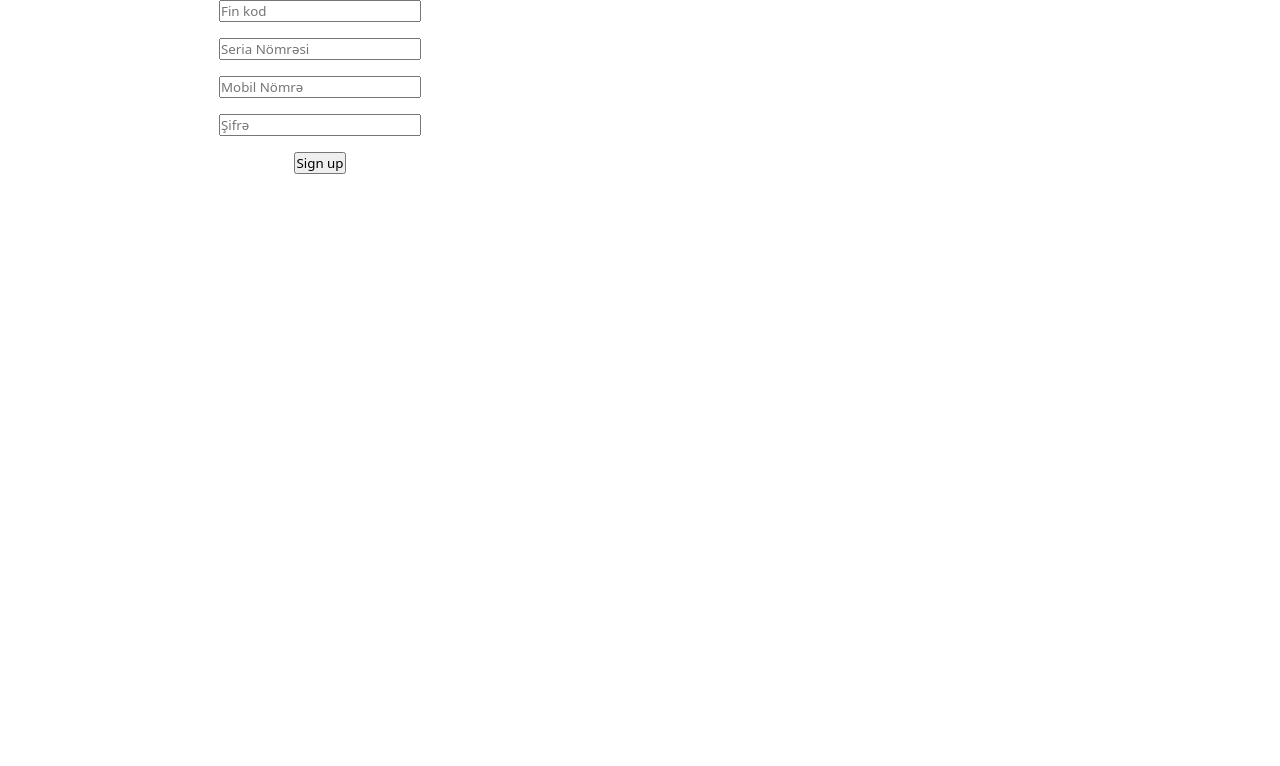
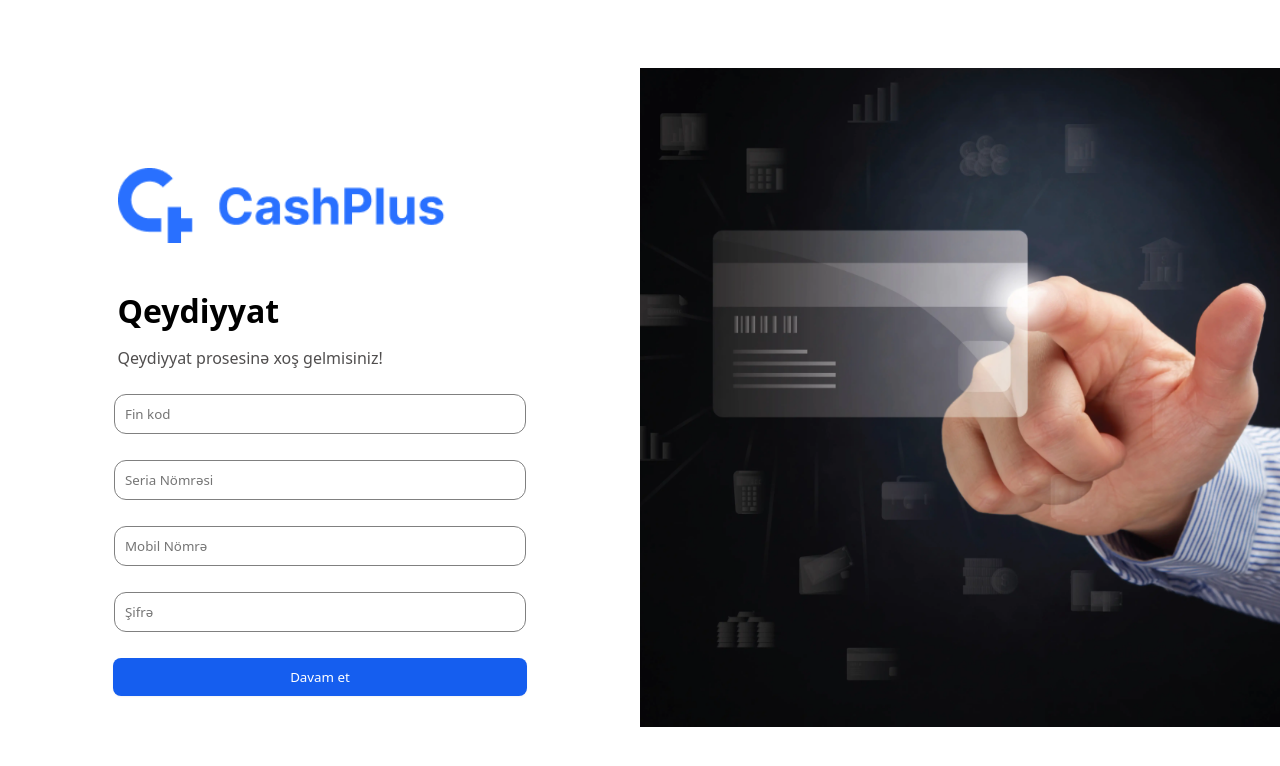
Before and after one commit to mahirsamadov/code-8-hackathon, a React (Vite) app: page /signup in a window 1280 px wide. Shown: the top 766 px of the page. Built offline with nearby package versions, Linux system fonts and the light colour scheme.

Commit message:
firt page

```diff
--- a/src/pages/SignUp.css
+++ b/src/pages/SignUp.css
@@ -1,8 +1,72 @@
-.sign-up{
-    display: flex;
-    flex-direction: column;
-    gap: 1rem;
-    width: 50vw;
-    align-items: center;
-    justify-content: center;
+.sign-up {
+  width: 100%;
+  height: 100vh;
+  display: flex;
+  margin: 0 auto;
 }
+.sign-up-container {
+  width: 100%;
+  display: flex;
+  justify-content: space-between;
+  align-items: center;
+}
+.singUpLeft {
+  width: 100%;
+  align-items: center;
+  justify-content: center;
+  display: flex;
+  flex-direction: column;
+}
+input {
+  outline: unset !important;
+}
+.singUpLeft input {
+  margin-bottom: 26px;
+  max-width: 390px;
+  width: 100%;
+  padding: 10px;
+  border-radius: 12px;
+  border: 1px solid grey;
+  cursor: pointer;
+}
+
+.singUpLeft input:focus {
+  border: 1px solid #155eef;
+}
+.sigInBtn {
+  max-width: 414px;
+  width: 100%;
+  cursor: pointer;
+  padding: 10px;
+  background: #155eef;
+  box-shadow: 0px 1px 2px rgba(16, 24, 40, 0.05);
+  border-radius: 8px;
+  color: white;
+  border: none;
+}
+.singUpLeftLogo {
+  max-width: 405px;
+  width: 100%;
+  margin: 64px 136px 46px;
+}
+.singUpLeftTitle {
+  max-width: 405px;
+  width: 100%;
+  color: black;
+  font-weight: 600;
+  margin-bottom: 15px;
+}
+.singUpLeftSubTitle {
+  max-width: 405px;
+  width: 100%;
+  margin-bottom: 25px;
+  color: rgb(80, 78, 78);
+}
+.singUpRightImg {
+  width: 100%;
+  height: 100%;
+}
+.singUpRightImgBox {
+  width: 100vw;
+  overflow: hidden;
+}
--- a/src/pages/SignUp.jsx
+++ b/src/pages/SignUp.jsx
@@ -1,16 +1,37 @@
-import React from 'react'
-import './SignUp.css'
+import React from "react";
+import "./SignUp.css";
+import singUpLeftLogo from "../assets/icon/SingInLogo.png";
+import singUpRightImg from "../assets/img/signInRightImg.png";
 
 const SignUp = () => {
   return (
-    <div className='sign-up'>
-      <input type="text" name="fincode" placeholder='Fin kod'/>
-      <input type="number" name="serialNumber" placeholder='Seria Nömrəsi'/>
-      <input type="number" name="phoneNumber" placeholder='Mobil Nömrə' id="" />
-      <input type="password" name="password" placeholder='Şifrə' id="" />
-      <button>Sign up</button>
+    <div className="sign-up">
+      <div className="sign-up-container">
+        <div className="singUpLeft">
+          <img className="singUpLeftLogo" src={singUpLeftLogo} alt="#" />
+          <h1 className="singUpLeftTitle">Qeydiyyat</h1>
+          <p className="singUpLeftSubTitle">Qeydiyyat prosesinə xoş gelmisiniz!</p>
+          <input type="text" name="fincode" placeholder="Fin kod" />
+          <input
+            type="number"
+            name="serialNumber"
+            placeholder="Seria Nömrəsi"
+          />
+          <input
+            type="number"
+            name="phoneNumber"
+            placeholder="Mobil Nömrə"
+            id=""
+          />
+          <input type="password" name="password" placeholder="Şifrə" id="" />
+          <button className="sigInBtn">Davam et</button>
+        </div>
+        <div className="singUpRightImgBox">
+          <img className="singUpRightImg" src={singUpRightImg} alt="image" />
+        </div>
+      </div>
     </div>
-  )
-}
+  );
+};
 
-export default SignUp
+export default SignUp;
```
Also changed, not shown: src/assets/icon/SingInLogo.png (added), src/assets/img/signInRightImg.png (added).
